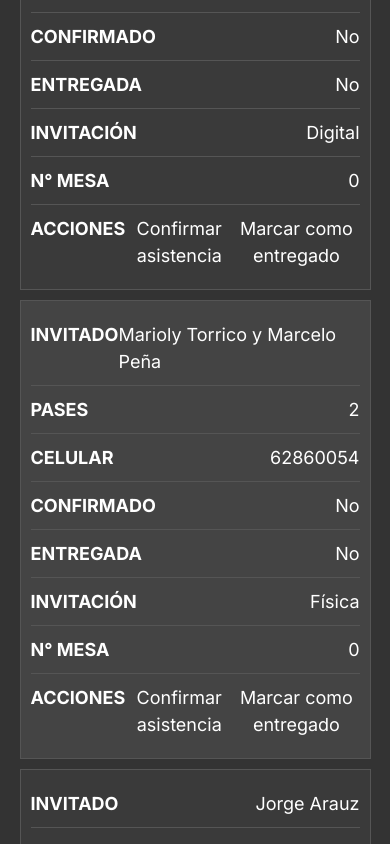
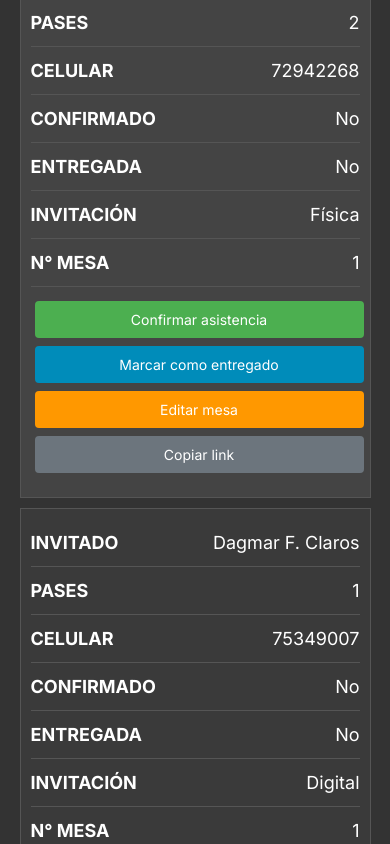
Before and after one commit to diego-casasola/wedding-invitation, a Next.js app: page /admin in a window 390 px wide. Shown: the part 2794-3638 px from the top of the page. Built offline with nearby package versions, Linux system fonts and the light colour scheme.

Commit message:
DC - feat docker and edit wedding data

```diff
--- a/src/app/admin/page.tsx
+++ b/src/app/admin/page.tsx
@@ -31,6 +31,7 @@ export default function Admin() {
     const [modalContent, setModalContent] = useState('');
     const [selectedGuest, setSelectedGuest] = useState<Guest | null>(null);
     const [actionType, setActionType] = useState('');
+    const [newTableNumber, setNewTableNumber] = useState<number | null>(null);
 
     useEffect(() => {
         let totalInvitados = 0;
@@ -84,10 +85,44 @@ export default function Admin() {
         setShowModal(true);
     };
 
+    const handleEditTable = (guest: Guest) => {
+        setSelectedGuest(guest);
+        setNewTableNumber(guest.table);
+        setModalContent(`Editar número de mesa para ${guest.guests}`);
+        setActionType('editTable');
+        setShowModal(true);
+    };
+
+    const handleCopyLink = (guest: Guest) => {
+        const link = `http://192.168.0.2:3000/${guest.id}`;
+        if (navigator.clipboard && navigator.clipboard.writeText) {
+            navigator.clipboard.writeText(link).then(() => {
+                alert(`Link copiado: ${link}`);
+            }, (err) => {
+                console.error('Error al copiar el link: ', err);
+            });
+        } else {
+            // Fallback para navegadores que no soportan navigator.clipboard.writeText
+            const textArea = document.createElement("textarea");
+            textArea.value = link;
+            document.body.appendChild(textArea);
+            textArea.focus();
+            textArea.select();
+            try {
+                document.execCommand('copy');
+                alert(`Link copiado: ${link}`);
+            } catch (err) {
+                console.error('Error al copiar el link: ', err);
+            }
+            document.body.removeChild(textArea);
+        }
+    };
+
     const handleModalClose = () => {
         setShowModal(false);
         setSelectedGuest(null);
         setActionType('');
+        setNewTableNumber(null);
     };
 
     const handleModalConfirm = async () => {
@@ -105,6 +140,10 @@ export default function Admin() {
         } else if (actionType === 'deliver') {
             updatedData = data.guests.map((guest) =>
                 guest.id === selectedGuest.id ? { ...guest, delivered: true } : guest
+            );
+        } else if (actionType === 'editTable' && newTableNumber !== null) {
+            updatedData = data.guests.map((guest) =>
+                guest.id === selectedGuest.id ? { ...guest, table: newTableNumber } : guest
             );
         }
 
@@ -169,6 +208,7 @@ export default function Admin() {
                 </select>
                 <button onClick={clearFilters}>Borrar Filtros</button>
             </div>
+            <div className={styles.tableContainer}>
                 <table className={styles.table}>
                     <thead>
                         <tr>
@@ -179,33 +219,63 @@ export default function Admin() {
                             <th>Entregada</th>
                             <th>Invitación</th>
                             <th>N° Mesa</th>
-                        <th>Acciones</th>
+                            <th className={styles.actionsHeader}>Acciones</th>
                         </tr>
                     </thead>
-                <tbody>
+                    <tbody className={styles.tableBody}>
                         {filteredData.map((guest) => (
                             <tr key={guest.id}>
-                            <td data-label="Invitado">{guest.guests}</td>
+                                <td data-label="Invitado" className={styles.guestName}>{guest.guests}</td>
                                 <td data-label="Pases">{guest.quantity}</td>
                                 <td data-label="Celular">{guest.cel1}</td>
                                 <td data-label="Confirmado">{guest.confirmed ? 'Yes' : 'No'}</td>
                                 <td data-label="Entregada">{guest.delivered ? 'Yes' : 'No'}</td>
                                 <td data-label="Invitación">{guest.fisica ? 'Física' : 'Digital'}</td>
                                 <td data-label="N° Mesa">{guest.table}</td>
-                            <td data-label="Acciones">
-                                <button onClick={() => handleConfirmAttendance(guest)}>
+                                <td data-label="Acciones" className={styles.actions}>
+                                    <button
+                                        className={`${styles.actionButton} ${guest.confirmed ? styles.unconfirmButton : styles.confirmButton}`}
+                                        onClick={() => handleConfirmAttendance(guest)}
+                                    >
                                         {guest.confirmed ? 'Quitar asistencia' : 'Confirmar asistencia'}
                                     </button>
-                                <button onClick={() => handleMarkAsDelivered(guest)}>Marcar como entregado</button>
+                                    <button
+                                        className={`${styles.actionButton} ${styles.deliverButton}`}
+                                        onClick={() => handleMarkAsDelivered(guest)}
+                                    >
+                                        Marcar como entregado
+                                    </button>
+                                    <button
+                                        className={`${styles.actionButton} ${styles.editButton}`}
+                                        onClick={() => handleEditTable(guest)}
+                                    >
+                                        Editar mesa
+                                    </button>
+                                    <button
+                                        className={`${styles.actionButton} ${styles.copyLinkButton}`}
+                                        onClick={() => handleCopyLink(guest)}
+                                    >
+                                        Copiar link
+                                    </button>
                                 </td>
                             </tr>
                         ))}
                     </tbody>
                 </table>
+            </div>
             {showModal && (
                 <div className={styles.modal}>
                     <div className={styles.modalContent}>
                         <p>{modalContent}</p>
+                        {actionType === 'editTable' && (
+                            <input
+                                type="number"
+                                value={newTableNumber ?? ''}
+                                onChange={(e) => setNewTableNumber(Number(e.target.value))}
+                                placeholder="Nuevo número de mesa"
+                                className={styles.tableInput}
+                            />
+                        )}
                         <button onClick={handleModalConfirm}>Sí</button>
                         <button onClick={handleModalClose}>No</button>
                     </div>
--- a/src/app/styles/Admin.module.css
+++ b/src/app/styles/Admin.module.css
@@ -1,3 +1,8 @@
+.tableContainer {
+    width: 100%;
+    overflow-x: auto; /* Permitir desplazamiento horizontal */
+}
+
 .table {
     width: 100%;
     border-collapse: collapse;
@@ -52,14 +57,118 @@
     background-color: #0056b3; /* Fondo del botón al pasar el ratón */
 }
 
+/* Estilos para los botones de acción */
+.actionButton {
+    padding: 8px 16px;
+    margin: 4px;
+    border: none;
+    border-radius: 4px;
+    cursor: pointer;
+    font-size: 14px;
+    transition: background-color 0.3s ease;
+    width: 150px; /* Ancho fijo para todos los botones */
+    height: 70px; /* Altura fija para todos los botones */
+    text-align: center; /* Alinear el texto al centro */
+}
+
+.actions {
+    display: flex;
+}
+
+.buttonContainer {
+    display: flex;
+    justify-content: center;
+    gap: 10px;
+}
+
+.confirmButton {
+    background-color: #4CAF50; /* Verde */
+    color: white;
+}
+
+.confirmButton:hover {
+    background-color: #45a049;
+}
+
+.unconfirmButton {
+    background-color: #f44336; /* Rojo */
+    color: white;
+}
+
+.unconfirmButton:hover {
+    background-color: #da190b;
+}
+
+.deliverButton {
+    background-color: #008CBA; /* Azul */
+    color: white;
+}
+
+.deliverButton:hover {
+    background-color: #007bb5;
+}
+
+.editButton {
+    background-color: #ff9800; /* Naranja */
+    color: white;
+}
+
+.copyLinkButton {
+    background-color: #6c757d; /* Gris */
+    color: white;
+}
+
+.copyLinkButton:hover {
+    background-color: #5a6268;
+}
+
+.editButton:hover {
+    background-color: #e68900;
+}
+
+.tableInput {
+    padding: 10px;
+    font-size: 16px;
+    background-color: #444; /* Fondo de los inputs */
+    color: #fff; /* Color del texto de los inputs */
+    border: 1px solid #555; /* Color del borde de los inputs */
+    border-radius: 5px;
+    width: 100%;
+}
+
 /* Estilos responsivos para dispositivos móviles */
 @media (max-width: 600px) {
+    .tableContainer {
+        overflow-x: auto; /* Permitir desplazamiento horizontal */
+    }
+
     .table {
         display: block;
+        width: 100%;
+        overflow-x: auto; /* Permitir desplazamiento horizontal */
+        white-space: nowrap; /* Evitar que el contenido se ajuste automáticamente */
+    }
+
+    .tableBody {
+        display: block;
+        width: 100%;
+        overflow-x: auto; /* Permitir desplazamiento horizontal */
+        white-space: nowrap; /* Evitar que el contenido se ajuste automáticamente */
     }
 
     .table thead {
         display: none;
+    }
+
+    .actions {
+        /* aquí hay botones, estos botones deben mostrarse en columna, no todos en una sola fila */
+        display: flex;
+        flex-direction: column;
+    }
+
+    .actionButton {
+        width: 100%; /* Ancho completo */
+        height: auto;
     }
 
     .table tr {
@@ -89,6 +198,10 @@
         text-transform: uppercase;
     }
 
+    .table td[data-label="Acciones"]::before {
+        content: none; /* Ocultar el texto "Acciones" */
+    }
+
     .filters {
         display: flex;
         flex-direction: column;
@@ -100,6 +213,15 @@
         padding: 8px;
         font-size: 14px;
     }
+}
+
+/* Estilo para el nombre del invitado */
+.guestName {
+    display: inline-block;
+    max-width: auto; /* Ancho fijo */
+    word-wrap: break-word; /* Ajustar el texto hacia abajo si es más largo */
+    white-space: normal; /* Permitir que el texto se ajuste en varias líneas */
+    text-align: right;
 }
 
 .modal {
@@ -123,6 +245,15 @@
 
 .modalContent p {
     margin-bottom: 20px;
+}
+
+.modalContent input {
+    padding: 10px;
+    font-size: 16px;
+    margin-bottom: 20px;
+    border: 1px solid #555;
+    border-radius: 5px;
+    width: 100%;
 }
 
 .modalContent button {
```
Also changed, not shown: src/data/wedding-data.json (+97 -97 lines), 1 other file (tests, documents, lock files or other folders). Lines whose indentation alone changed are shown as unchanged.
